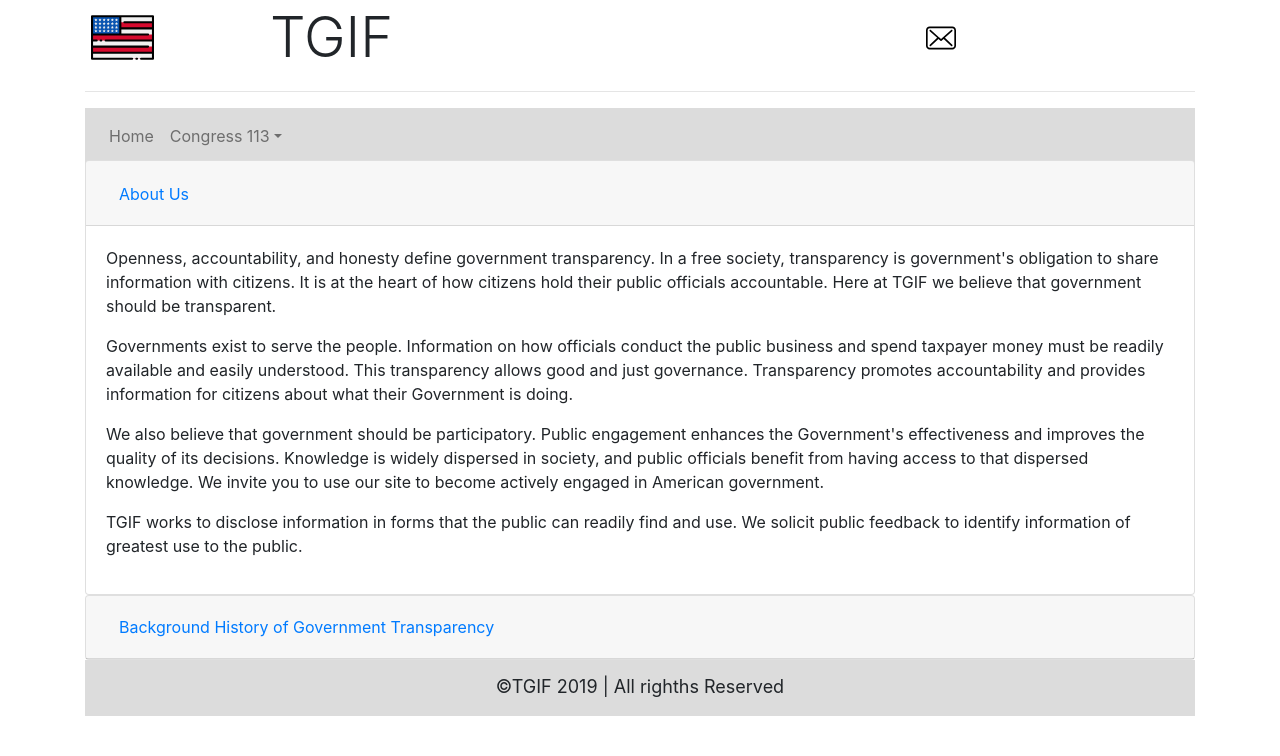
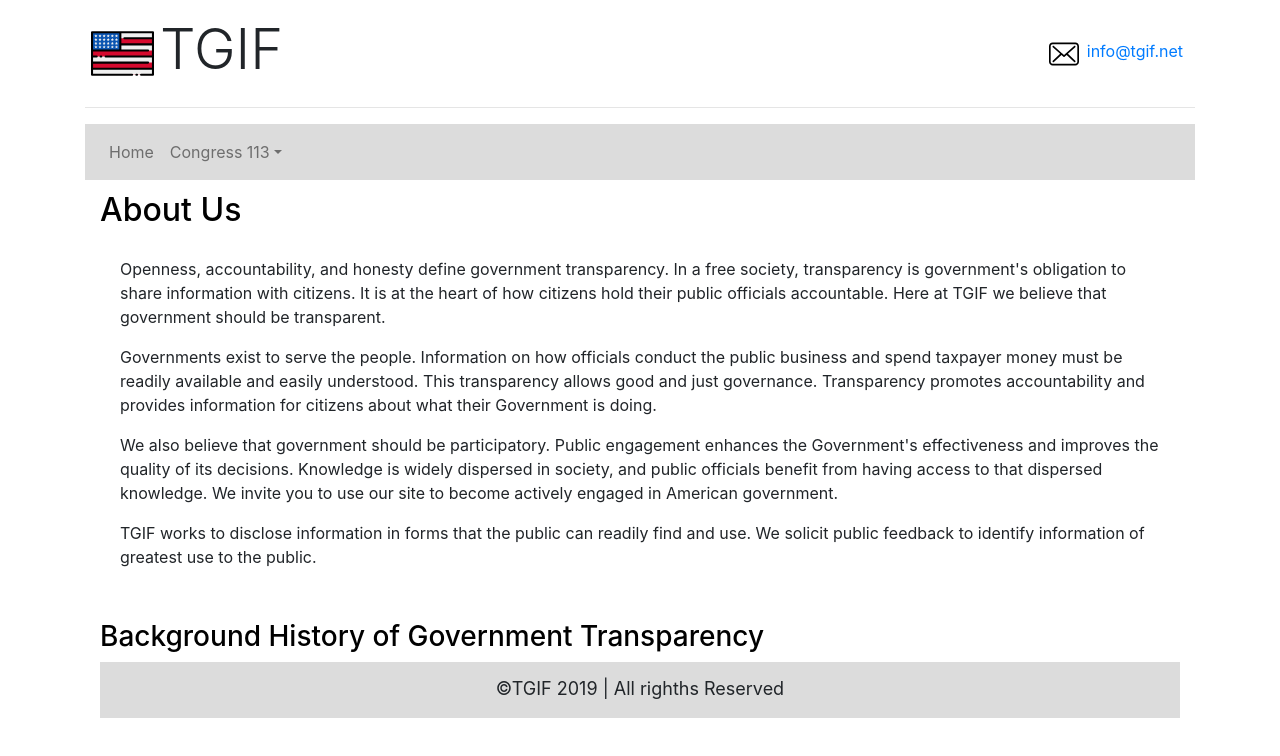
Before and after one commit to baratac/CABProject-TGIF, a plain HTML site: page pages/home.html in a window 1280 px wide. Drawn offline with nearby package versions, Linux system fonts and the light colour scheme.

Commit message:
TGIF Sprint 1 done details
Fixing the header

```diff
--- a/pages/home.html
+++ b/pages/home.html
@@ -8,19 +8,23 @@
 </head>
 
 <body>
-    <header class="container">
+    <div class="container" id="theBody">
+        <header class="container px-0 mt-3 no-gutters">
             <div class="row align-items-center no-gutters">
-            <div class="col-2">
+                <div class="col d-flex d-flex-row">
+                    <div>
                         <a href="../index.html" class="text-decoration-none">
                             <img src="../resources/united-states-of-america.svg " alt="LOGO " width="75px ">
                         </a>
 
                     </div>
-            <div class="col-4 display-4 text-decoration-none">
+                    <div class="display-4 text-decoration-none">
                         TGIF
                     </div>
-            <div class="col-3 p-2 ml-auto">
-                <img src="../resources/envelope.svg " alt="Envelope" width="30px">
+                </div>
+                <div class="col p-2 d-flex justify-content-end">
+                    <img class="d-inline mx-1" src="../resources/envelope.svg " alt="Envelope" width="30px">
+                    <a class="d-inline mx-1" href="mailto:info@tgif.net?Subject=Get%20Information" target="_top">info@tgif.net</a>
                 </div>
             </div>
             <hr>
@@ -42,14 +46,10 @@
         <!--Table container-->
         <main class="container">
             <div class="accordion" id="homeAccordion">
-            <div class="card">
-                <div class="card-header" id="headingOne">
-                    <h2 class="mb-0">
-                        <button class="btn btn-link" type="button" data-toggle="collapse" data-target="#collapseOne" aria-expanded="true" aria-controls="collapseOne">
-                            About Us
-                        </button>
-                    </h2>
-                </div>
+                <a data-toggle="collapse" href="#collapseOne" role="button" id="content2">
+                    <h2>About Us</h2>
+                </a>
+
                 <div id="collapseOne" class="collapse show" aria-labelledby="headingOne" data-parent="#homeAccordion">
                     <div class="card-body">
                         <p>Openness, accountability, and honesty define government transparency. In a free society, transparency is government's obligation to share information with citizens. It is at the heart of how citizens hold their public officials
@@ -61,15 +61,10 @@
                         <p>TGIF works to disclose information in forms that the public can readily find and use. We solicit public feedback to identify information of greatest use to the public.</p>
                     </div>
                 </div>
-            </div>
-            <div class="card">
-                <div class="card-header" id="headingTwo">
-                    <h3 class="mb-0">
-                        <button class="btn btn-link collapsed" type="button" data-toggle="collapse" data-target="#collapseTwo" aria-expanded="false" aria-controls="collapseTwo">
-                                Background History of Government Transparency
-                        </button>
-                    </h3>
-                </div>
+                <a data-toggle="collapse" href="#collapseTwo" role="button" id="content1">
+                    <h3>Background History of Government Transparency</h3>
+                </a>
+
                 <div id="collapseTwo" class="collapse" aria-labelledby="headingTwo" data-parent="#homeAccordion">
                     <div class="card-body">
                         <p>In the West, the idea that government should be open to public scrutiny and susceptible to public opinion dates back at least to the time of the Enlightenment, when many philosophes made an attack on absolutist doctrine of state
@@ -88,7 +83,7 @@
                             <p>The United States passed its Freedom of Information Act (FOIA) in 1966, FOIAs, Access to Information Acts (AIAs) or equivalent laws were passed in Denmark and Norway in 1970.</p>
                     </div>
                 </div>
-            </div>
+
             </div>
         </main>
         <footer class="container">
@@ -98,6 +93,7 @@
                 </div>
             </div>
         </footer>
+    </div>
     <script src="https://code.jquery.com/jquery-3.2.1.slim.min.js " integrity="sha384-KJ3o2DKtIkvYIK3UENzmM7KCkRr/rE9/Qpg6aAZGJwFDMVNA/GpGFF93hXpG5KkN " crossorigin="anonymous "></script>
     <script src="https://cdnjs.cloudflare.com/ajax/libs/popper.js/1.12.9/umd/popper.min.js " integrity="sha384-ApNbgh9B+Y1QKtv3Rn7W3mgPxhU9K/ScQsAP7hUibX39j7fakFPskvXusvfa0b4Q " crossorigin="anonymous "></script>
     <script src="https://maxcdn.bootstrapcdn.com/bootstrap/4.0.0/js/bootstrap.min.js " integrity="sha384-JZR6Spejh4U02d8jOt6vLEHfe/JQGiRRSQQxSfFWpi1MquVdAyjUar5+76PVCmYl " crossorigin="anonymous "></script>
--- a/styles/style.css
+++ b/styles/style.css
@@ -30,3 +30,17 @@ footer {
     text-decoration: none;
     margin-top: 15px;
 }
+
+#content1 {
+    display: block;
+    color: black;
+    text-decoration: none;
+    margin-top: 15px;
+}
+
+#content2 {
+    display: block;
+    color: black;
+    text-decoration: none;
+    margin-top: 15px;
+}
```
Also changed, not shown: pages/house.html (+16 -13 lines), pages/senate.html (+14 -11 lines). Lines whose indentation alone changed are shown as unchanged.
